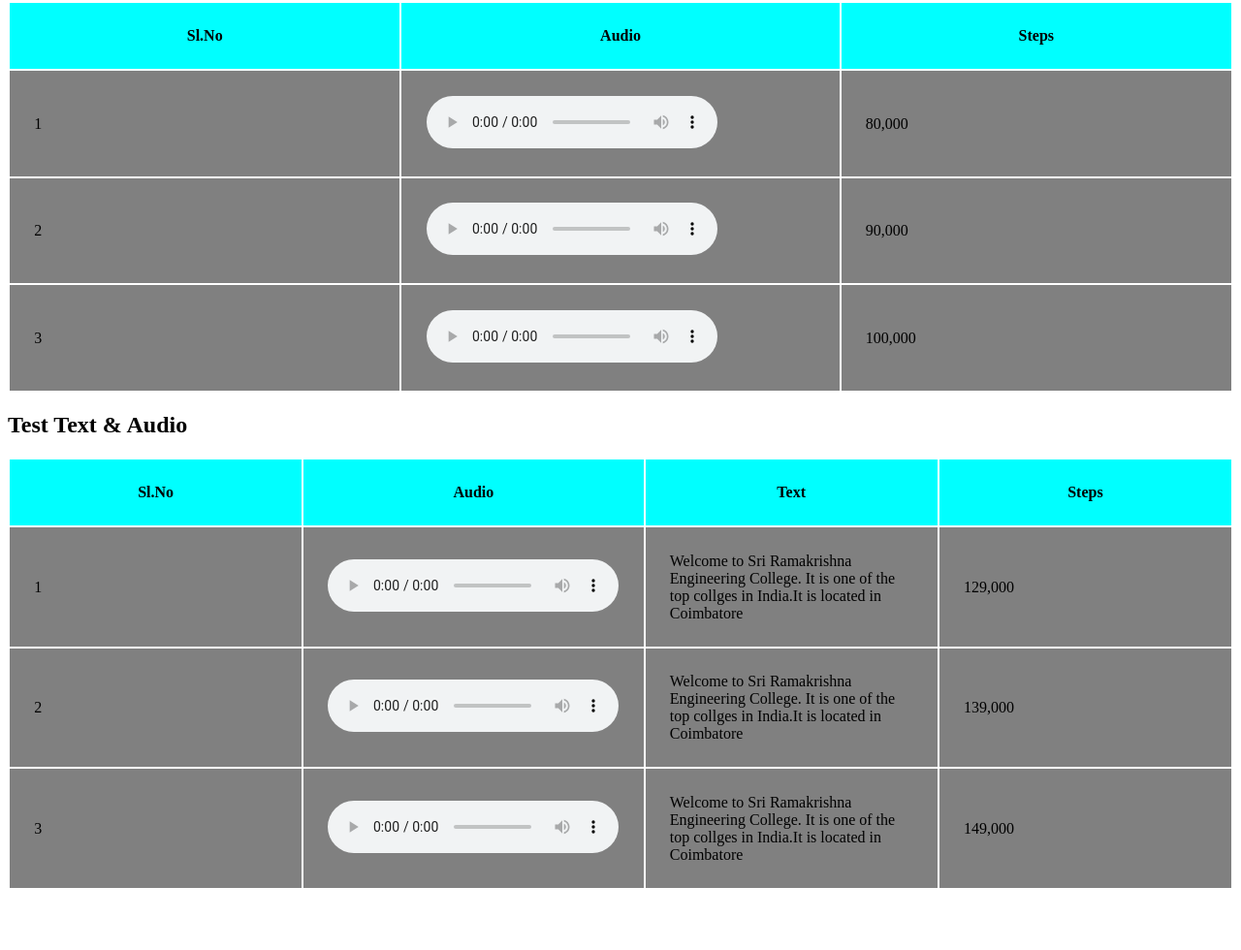
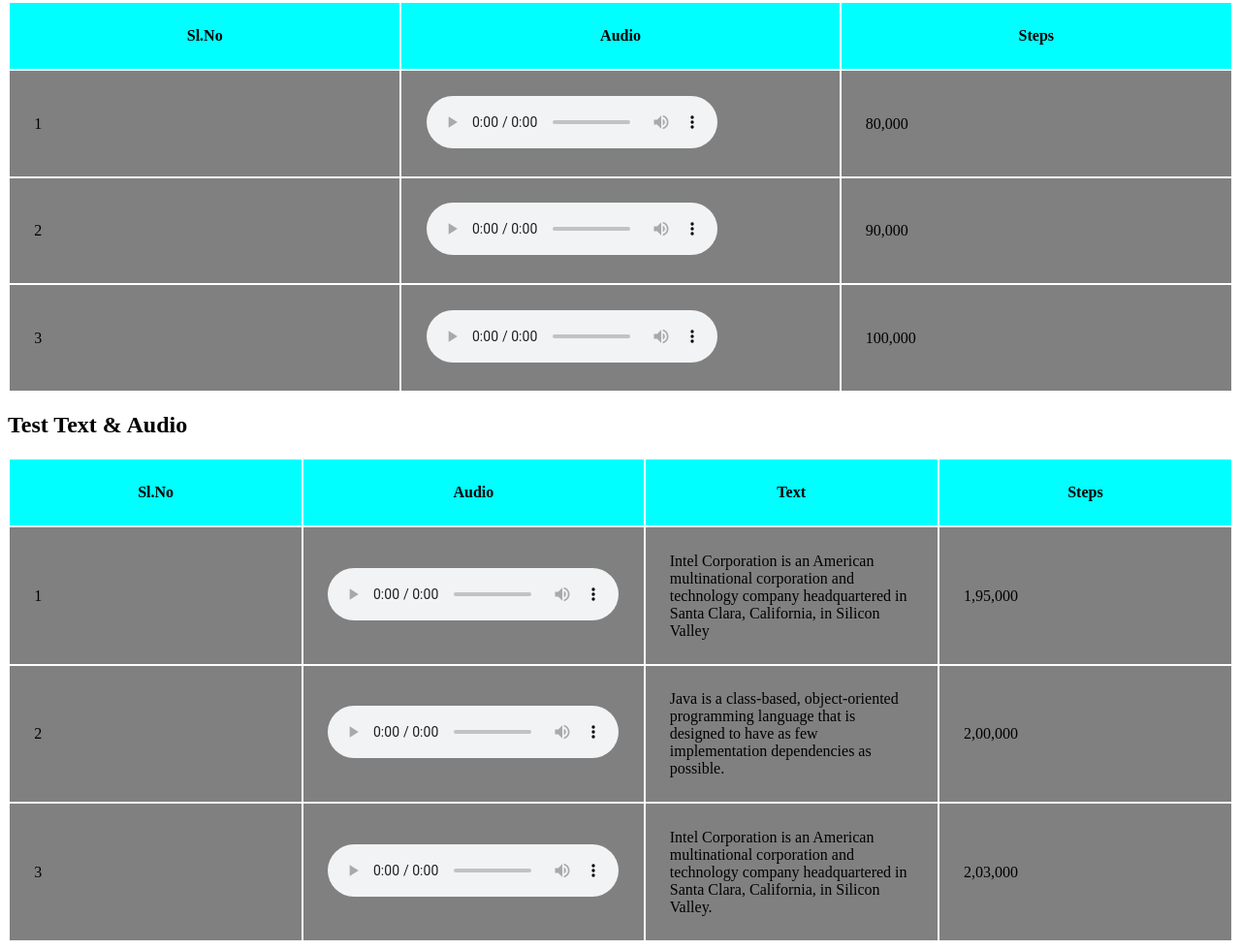
Before and after one commit to suryanarayanan035/texttospeech, a plain HTML site: page index.html in a window 1280 px wide. Shown: the part 574-1554 px from the top of the page at 97% size. Before the commit the page ends 1500 px from the top, so only its background shows below. Drawn offline with Linux system fonts and the light colour scheme.

Commit message:
Added latest inference

```diff
--- a/index.html
+++ b/index.html
@@ -17,7 +17,6 @@
                 <tr>
                     <th>Sl.No</th>
                     <th>Audio</th>
-
                     <th>Steps</th>
                 </tr>
 
@@ -67,32 +66,31 @@
                 <td>1</td>
                 <td>
                     <audio controls>
-                        <source src="assets/audio/Sri Ramakrishna-129000.wav">
+                        <source src="assets/audio/sample-1-195000.wav">
                     </audio>
                 </td>
-                <td>Welcome to Sri Ramakrishna Engineering College. It is one of the top collges in India.It is located in Coimbatore
-                </td>
-                <td>129,000</td>
+                <td>Intel Corporation is an American multinational corporation and technology company headquartered in Santa Clara, California, in Silicon Valley</td>
+                <td>1,95,000</td>
             </tr>
             <tr>
                 <td>2</td>
                 <td>
                     <audio controls>
-                        <source src="assets/audio/Sri Ramakrishna-139000.wav">
+                        <source src="assets/audio/sample-2-200000.wav">
                     </audio>
                 </td>
-                <td>Welcome to Sri Ramakrishna Engineering College. It is one of the top collges in India.It is located in Coimbatore</td>
-                <td>139,000</td>
+                <td>Java is a class-based, object-oriented programming language that is designed to have as few implementation dependencies as possible.</td>
+                <td>2,00,000</td>
             </tr>
             <tr>
                 <td>3</td>
                 <td>
                     <audio controls>
-                        <source src="assets/audio/Sri Ramakrishna.wav">
+                        <source src="assets/audio/sample-2-203000.wav">
                     </audio>
                 </td>
-                <td>Welcome to Sri Ramakrishna Engineering College. It is one of the top collges in India.It is located in Coimbatore</td>
-                <td>149,000</td>
+                <td>Intel Corporation is an American multinational corporation and technology company headquartered in Santa Clara, California, in Silicon Valley.</td>
+                <td>2,03,000</td>
             </tr>
         </table>
     </div>
```
Also changed, not shown: 3 other files.
